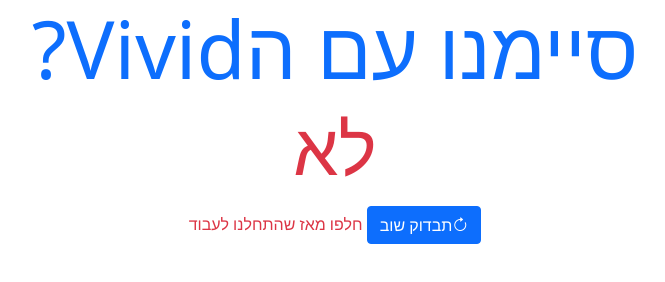
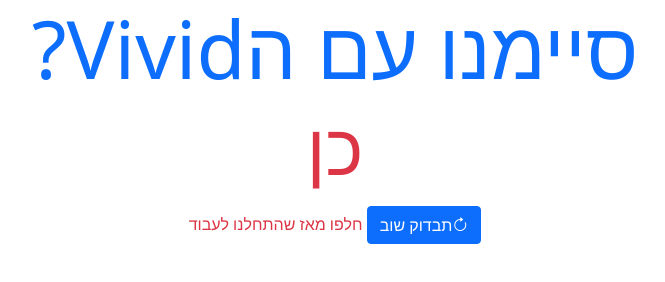
Before and after one commit to MapColonies/status-checker, a plain HTML site: page index.html in a window 1280 px wide. Shown: the whole page, without its empty margins (305-970 px from the left). Drawn offline with nearby package versions, Linux system fonts and the light colour scheme.

Commit message:
feat: we did it

```diff
--- a/index.html
+++ b/index.html
@@ -17,7 +17,7 @@
 <body>
 <div class="container">
   <h1 class="text-center text-primary display-1">סיימנו עם הVivid?</h1>
-  <p class="text-center text-danger display-2">לא</p>
+  <p class="text-center text-danger display-2">כן</p>
   <div class="text-center">
     <button type="button" class="btn btn-primary" data-bs-toggle="refresh" onClick="updateTimeSince20230724">
       <i class="bi bi-arrow-clockwise"></i>תבדוק שוב
```
